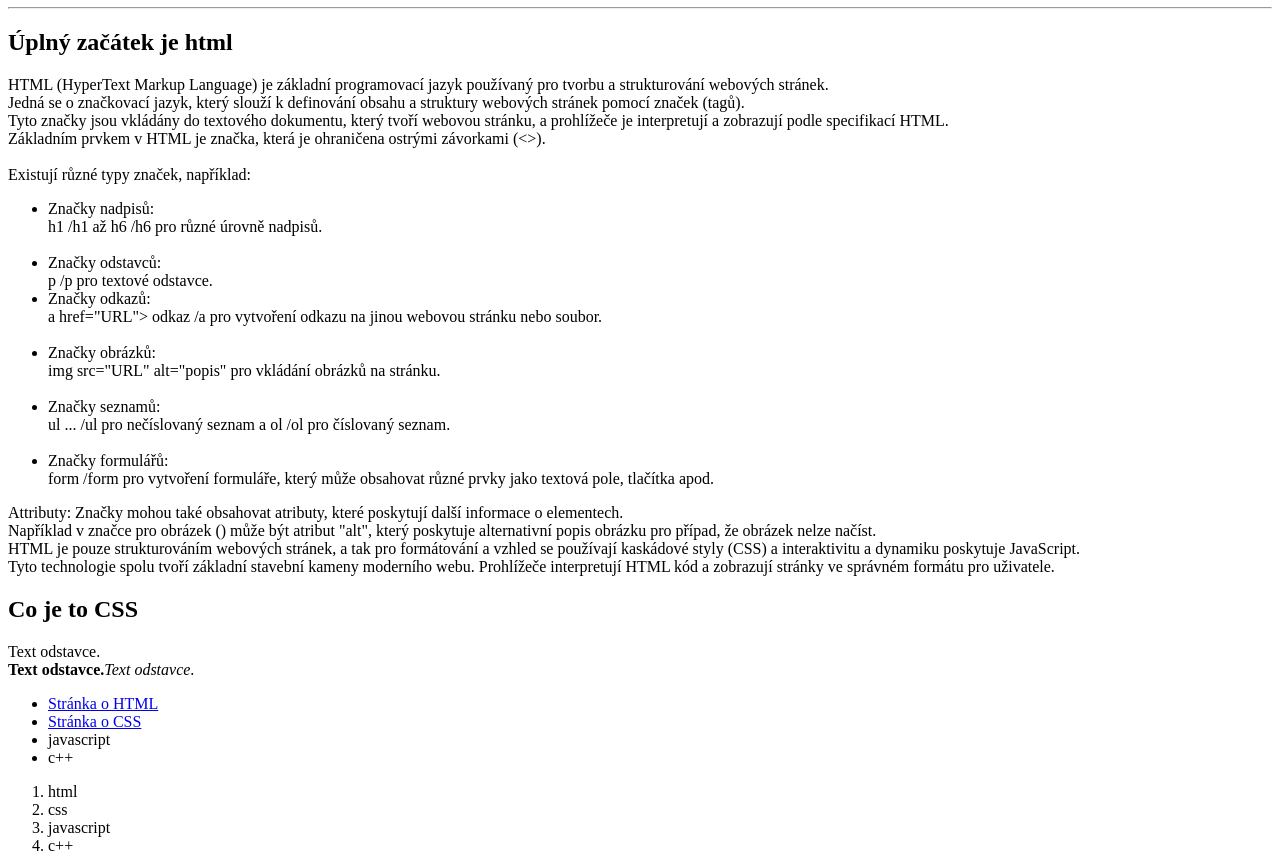
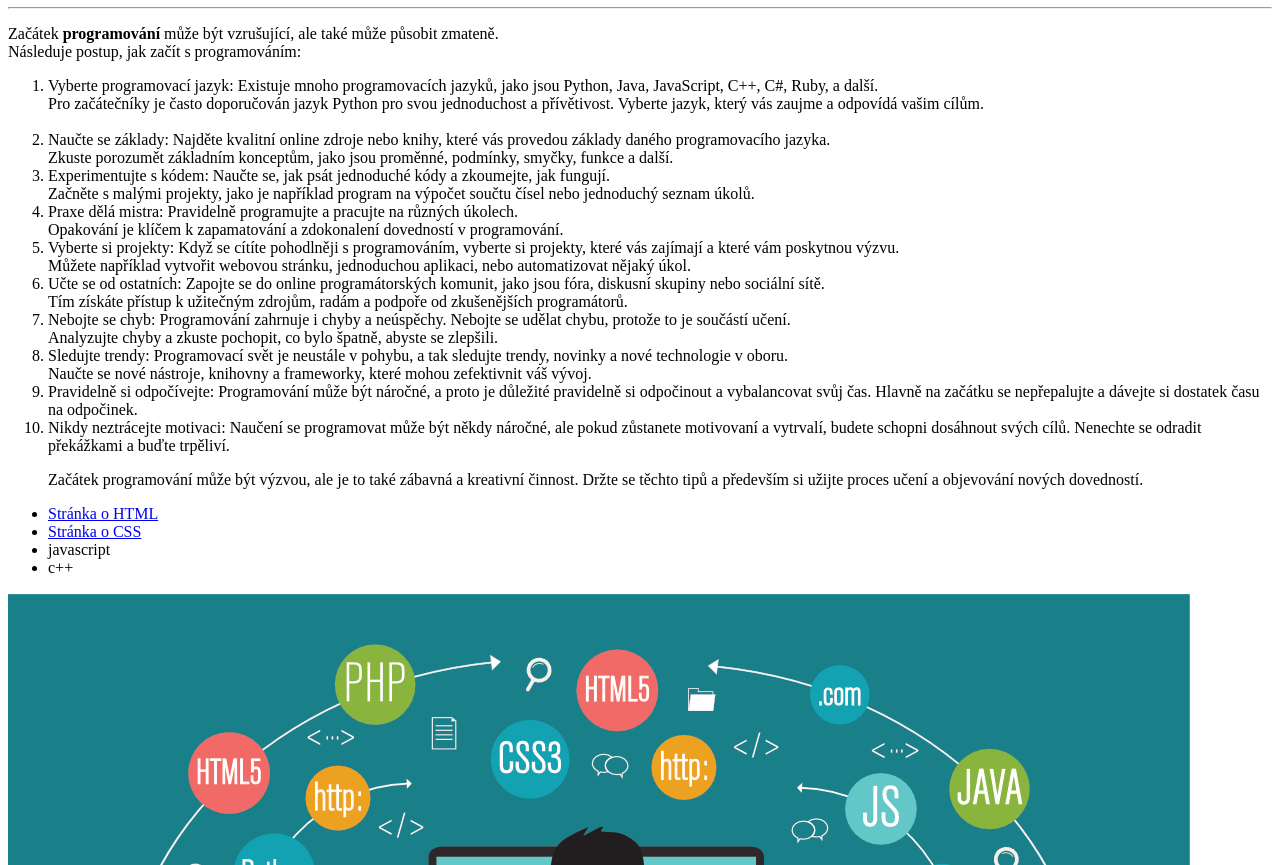
Before and after one commit to verny94/Muj-prvni-projekt, a plain HTML site: page index.html in a window 1280 px wide. Shown: the part 73-938 px from the top of the page. Drawn offline with Linux system fonts and the light colour scheme.

Commit message:
Add files via upload

```diff
--- a/index.html
+++ b/index.html
@@ -6,40 +6,33 @@
 	<title>Fíla se učí programovat</title>
 </head>
 <body>
-	<h1>Učím se programovat.</h1>
+	<h1>Jak se naučit <strong>programovat</strong>?</h1>
 	<hr>
 
-	<h2>Úplný začátek je html</h2>
-	<p>HTML (HyperText Markup Language) je základní programovací jazyk používaný pro tvorbu a strukturování webových stránek.<br> Jedná se o značkovací jazyk, který slouží k definování obsahu a struktury webových stránek pomocí značek (tagů).<br> Tyto značky jsou vkládány do textového dokumentu, který tvoří webovou stránku, a prohlížeče je interpretují a zobrazují podle specifikací HTML.<br>
-Základním prvkem v HTML je značka, která je ohraničena ostrými závorkami (<>).<br><br>Existují různé typy značek, například:
-<ul>
-<li>Značky nadpisů:</li>
+	<p>Začátek <strong>programování</strong> může být vzrušující, ale také může působit zmateně.<br> Následuje postup, jak začít s programováním:</p>
 
-h1 /h1 až h6 /h6 pro různé úrovně nadpisů.<br><br>
-<li>Značky odstavců:</li>
+	<ol>
+	<li>Vyberte programovací jazyk: Existuje mnoho programovacích jazyků, jako jsou Python, Java, JavaScript, C++, C#, Ruby, a další.<br> Pro začátečníky je často doporučován jazyk Python pro svou jednoduchost a přívětivost. Vyberte jazyk, který vás zaujme a odpovídá vašim cílům.</li><br>
+	<li>Naučte se základy: Najděte kvalitní online zdroje nebo knihy, které vás provedou základy daného programovacího jazyka.<br> Zkuste porozumět základním konceptům, jako jsou proměnné, podmínky, smyčky, funkce a další.</li>
 
-p /p pro textové odstavce.<br>
-<li>Značky odkazů:</li>
+	<li>Experimentujte s kódem: Naučte se, jak psát jednoduché kódy a zkoumejte, jak fungují.<br> Začněte s malými projekty, jako je například program na výpočet součtu čísel nebo jednoduchý seznam úkolů.</li>
 
-a href="URL"> odkaz /a pro vytvoření odkazu na jinou webovou stránku nebo soubor.<br><br>
-<li>Značky obrázků:</li>
+	<li>Praxe dělá mistra: Pravidelně programujte a pracujte na různých úkolech.<br> Opakování je klíčem k zapamatování a zdokonalení dovedností v programování.</li>
 
-img src="URL" alt="popis" pro vkládání obrázků na stránku.<br><br>
-<li>Značky seznamů:</li>
+	<li>Vyberte si projekty: Když se cítíte pohodlněji s programováním, vyberte si projekty, které vás zajímají a které vám poskytnou výzvu.<br> Můžete například vytvořit webovou stránku, jednoduchou aplikaci, nebo automatizovat nějaký úkol.</li>
 
-ul ... /ul pro nečíslovaný seznam a ol /ol pro číslovaný seznam.<br><br>
-<li>Značky formulářů:</li>
+	<li>Učte se od ostatních: Zapojte se do online programátorských komunit, jako jsou fóra, diskusní skupiny nebo sociální sítě.<br> Tím získáte přístup k užitečným zdrojům, radám a podpoře od zkušenějších programátorů.</li>
 
-form /form pro vytvoření formuláře, který může obsahovat různé prvky jako textová pole, tlačítka apod.
-</ul>
-Attributy:
-Značky mohou také obsahovat atributy, které poskytují další informace o elementech.<br> Například v značce pro obrázek (<img>) může být atribut "alt", který poskytuje alternativní popis obrázku pro případ, že obrázek nelze načíst.<br>
+	<li>Nebojte se chyb: Programování zahrnuje i chyby a neúspěchy. Nebojte se udělat chybu, protože to je součástí učení.<br> Analyzujte chyby a zkuste pochopit, co bylo špatně, abyste se zlepšili.</li>
 
-HTML je pouze strukturováním webových stránek, a tak pro formátování a vzhled se používají kaskádové styly (CSS) a interaktivitu a dynamiku poskytuje JavaScript.<br> Tyto technologie spolu tvoří základní stavební kameny moderního webu. Prohlížeče interpretují HTML kód a zobrazují stránky ve správném formátu pro uživatele.</p>
+	<li>Sledujte trendy: Programovací svět je neustále v pohybu, a tak sledujte trendy, novinky a nové technologie v oboru. <br>Naučte se nové nástroje, knihovny a frameworky, které mohou zefektivnit váš vývoj.</li>
 
-	<h2>Co je to CSS</h2>
-	<p>Text odstavce. <br><strong>Text odstavce.</strong><em>Text odstavce</em>.</p>
+	<li>Pravidelně si odpočívejte: Programování může být náročné, a proto je důležité pravidelně si odpočinout a vybalancovat svůj čas. Hlavně na začátku se nepřepalujte a dávejte si dostatek času na odpočinek.</li>
 
+	<li>Nikdy neztrácejte motivaci: Naučení se programovat může být někdy náročné, ale pokud zůstanete motivovaní a vytrvalí, budete schopni dosáhnout svých cílů. Nenechte se odradit překážkami a buďte trpěliví.</li>
+
+<p>Začátek programování může být výzvou, ale je to také zábavná a kreativní činnost. Držte se těchto tipů a především si užijte proces učení a objevování nových dovedností.</p>
+	</ol>
 	<ul>
 		<li><a href="strankaohtml.html">Stránka o HTML</a></li>
 		<li><a href="strankaocss.html">Stránka o CSS</a></li>
@@ -47,14 +40,7 @@ HTML je pouze strukturováním webových stránek, a tak pro formátování a vz
 		<li>c++</li>
 	</ul>
 
-	<ol>
-		<li>html</li>
-		<li>css</li>
-		<li>javascript</li>
-		<li>c++</li>
-	</ol>
-
-	<img src="img/html5.png" alt="Logo HTML5">
+<img src="img/programator.png" alt="Takle vypadá programátor v práci.">
 
 	<hr>
 	<a href="kontakt.html">Kontakt</a><br>
```
Also changed, not shown: strankaohtml.html (+1 -1 lines), img/programator.png (added).
